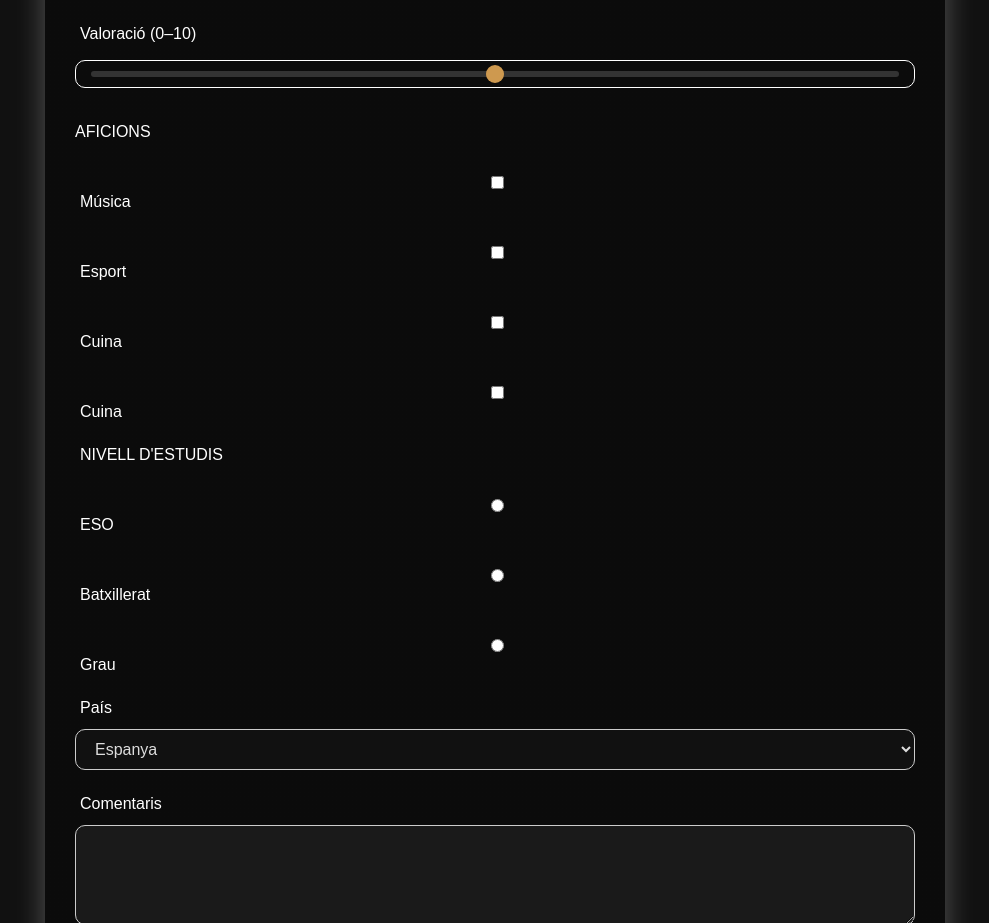
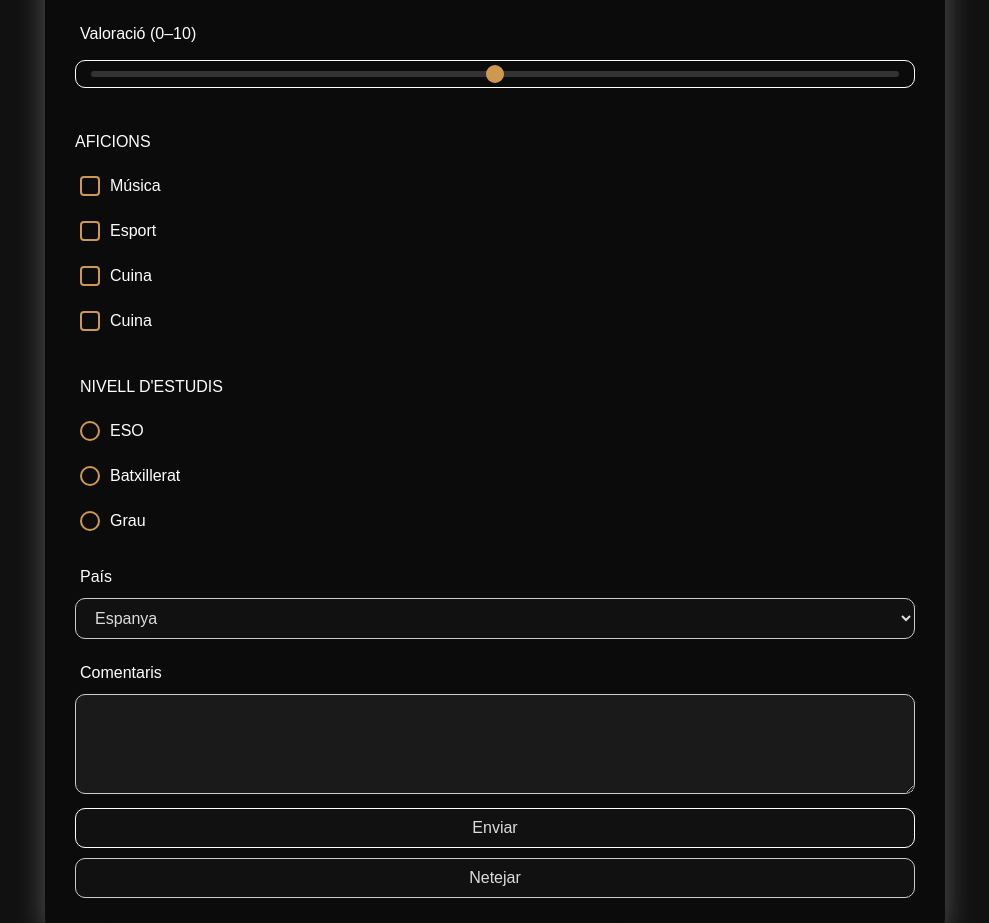
Before and after one commit to Atreb8/DAM1M04-Exercici006, a plain HTML site: page index.html in a window 1280 px wide. Shown: the part 940-1863 px from the top of the page, without its empty margins (145-1134 px from the left). Drawn offline with Linux system fonts and the light colour scheme.

Commit message:
checkbox i radio css

```diff
--- a/estils.css
+++ b/estils.css
@@ -203,3 +203,67 @@ input[type="range"]::-webkit-slider-thumb:hover {
     background: #357ab8;
     transform: scale(1.3);
 }
+
+
+
+
+
+/* ===========================================================
+   CHECKBOX I RADIO CUSTOM
+   =========================================================== */
+
+.opcions{
+    padding: 10px 0 10px 0;
+}
+
+/* Contenidor de cada opció */
+.opcions label {
+    display: flex;
+    align-items: center;
+    gap: 10px;
+    cursor: pointer;
+}
+
+/* Amaguem el checkbox i radio originals */
+.opcions input[type="checkbox"],
+.opcions input[type="radio"] {
+    display: none;
+}
+
+/* Caixeta o cercle pel checkbox*/
+.opcions label span {
+    width: 20px;
+    height: 20px;
+    border: 2px solid #ce994f;
+    border-radius: 4px;
+    display: inline-block;
+    position: relative;
+    transition: 0.2s;
+}
+
+/* Els radios són circulars */
+.opcions input[type="radio"] + span {
+    border-radius: 50%;
+}
+
+/* CHECKBOX MARCAT */
+.opcions input[type="checkbox"]:checked + span::after {
+    content: "✔";
+    position: absolute;
+    top: -4px;
+    left: 3px;
+    font-size: 18px;
+    color: #67a5ed;
+}
+
+/* RADIO MARCAT */
+.opcions input[type="radio"]:checked + span::after {
+    content: "";
+    position: absolute;
+    width: 12px;
+    height: 12px;
+    background: #67a5ed;
+    border-radius: 50%;
+    top: 2px;
+    left: 2px;
+}
```
